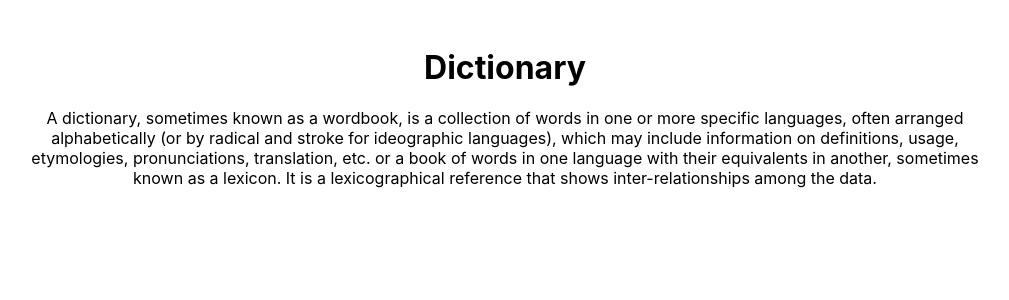
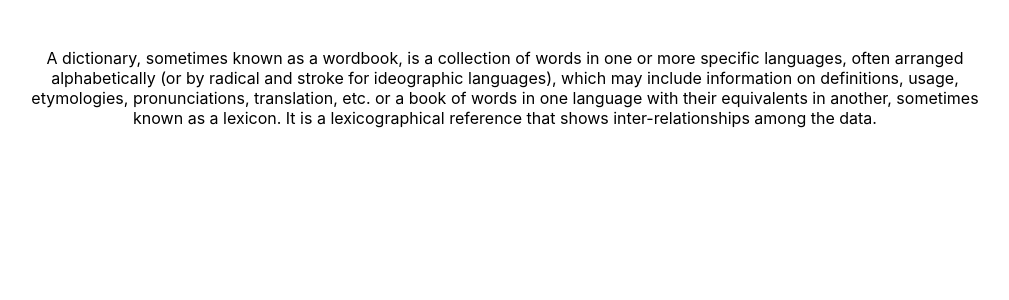
Before and after one commit to deimyts/dictionary-lookup, a React (Create React App) app: page / in a window 1280 px wide. Shown: the top 300 px of the page, without its empty margins (135-1144 px from the left). Built offline with nearby package versions, Linux system fonts and the light colour scheme.

Commit message:
stop tring to handle sibling elements

```diff
--- a/src/App.js
+++ b/src/App.js
@@ -47,7 +47,6 @@ class App extends React.Component {
     return (
       <div className="App">
         <SelectableText handleClick={this.setSelection} highlightActive={this.state.popoverActive} sections={this.state.sections}>
-          <h1>Dictionary</h1>
           <p>
             A dictionary, sometimes known as a wordbook, is a collection of words in one or more specific languages, often arranged alphabetically (or by radical and stroke for ideographic languages), which may include information on definitions, usage, etymologies, pronunciations, translation, etc. or a book of words in one language with their equivalents in another, sometimes known as a lexicon. It is a lexicographical reference that shows inter-relationships among the data.
           </p>
@@ -78,6 +77,11 @@ function highlightWord() {
   console.log('SELECTION: ', selection);
   console.log('RANGE:', range);
 
+  // const fullText = range.commonAncestorContainer.parentNode.parentNode;
+
+  // console.log('node text: ', text)
+  // console.log('full text: ', fullText)
+
   const start = text.substring(0, selectionStart)
   const word = text.substring(selectionStart, selectionEnd)
   const end = text.substring(selectionEnd, text.length)
--- a/src/SelectableText.js
+++ b/src/SelectableText.js
@@ -16,6 +16,7 @@ export default class SelectableText extends React.Component {
   render() {
     const text = this.props.children;
     const sections = this.props.sections;
+    console.log('CHILDREN: ', text);
     return (
       <React.Fragment>
         { this.props.highlightActive ?
```
